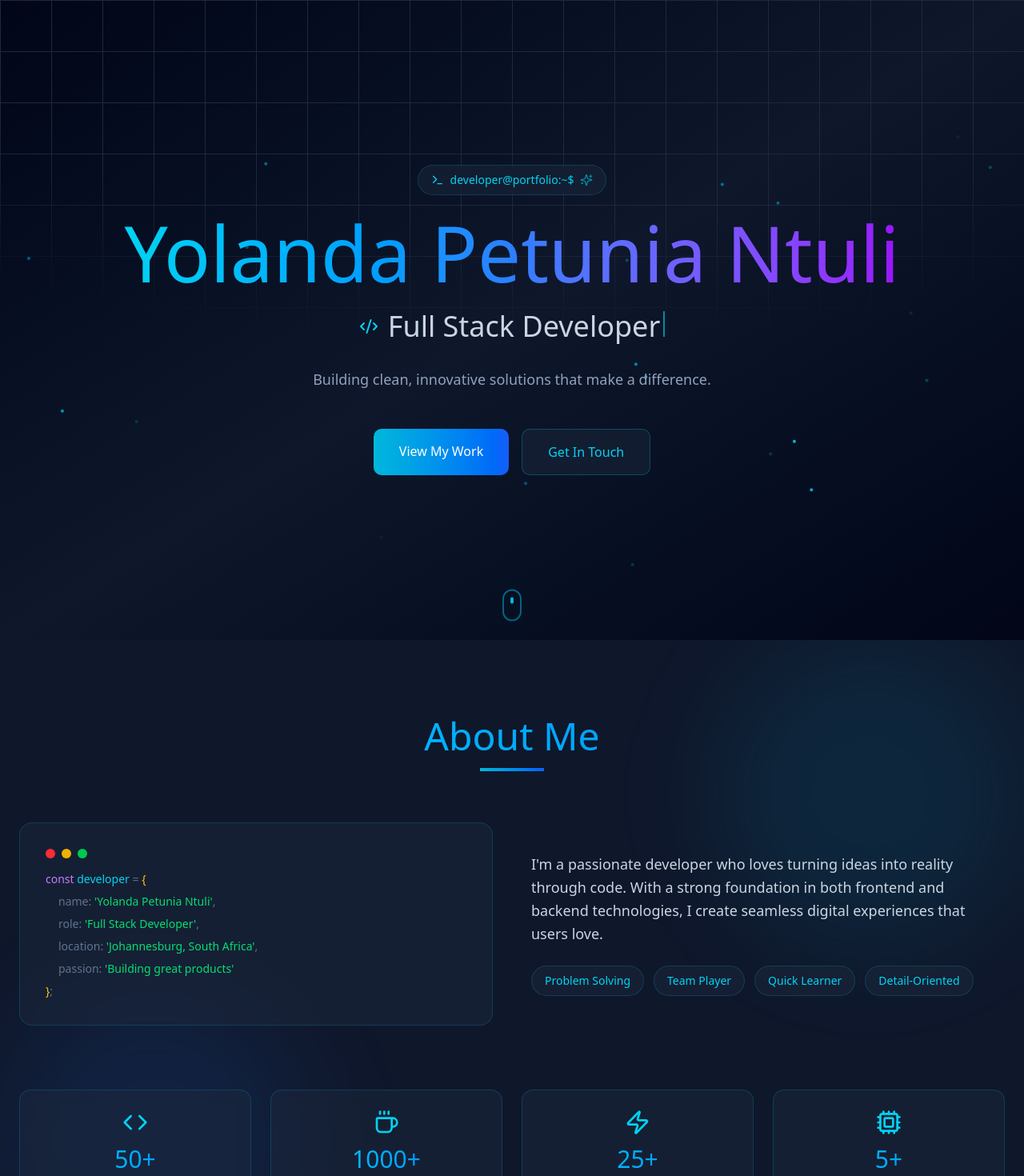
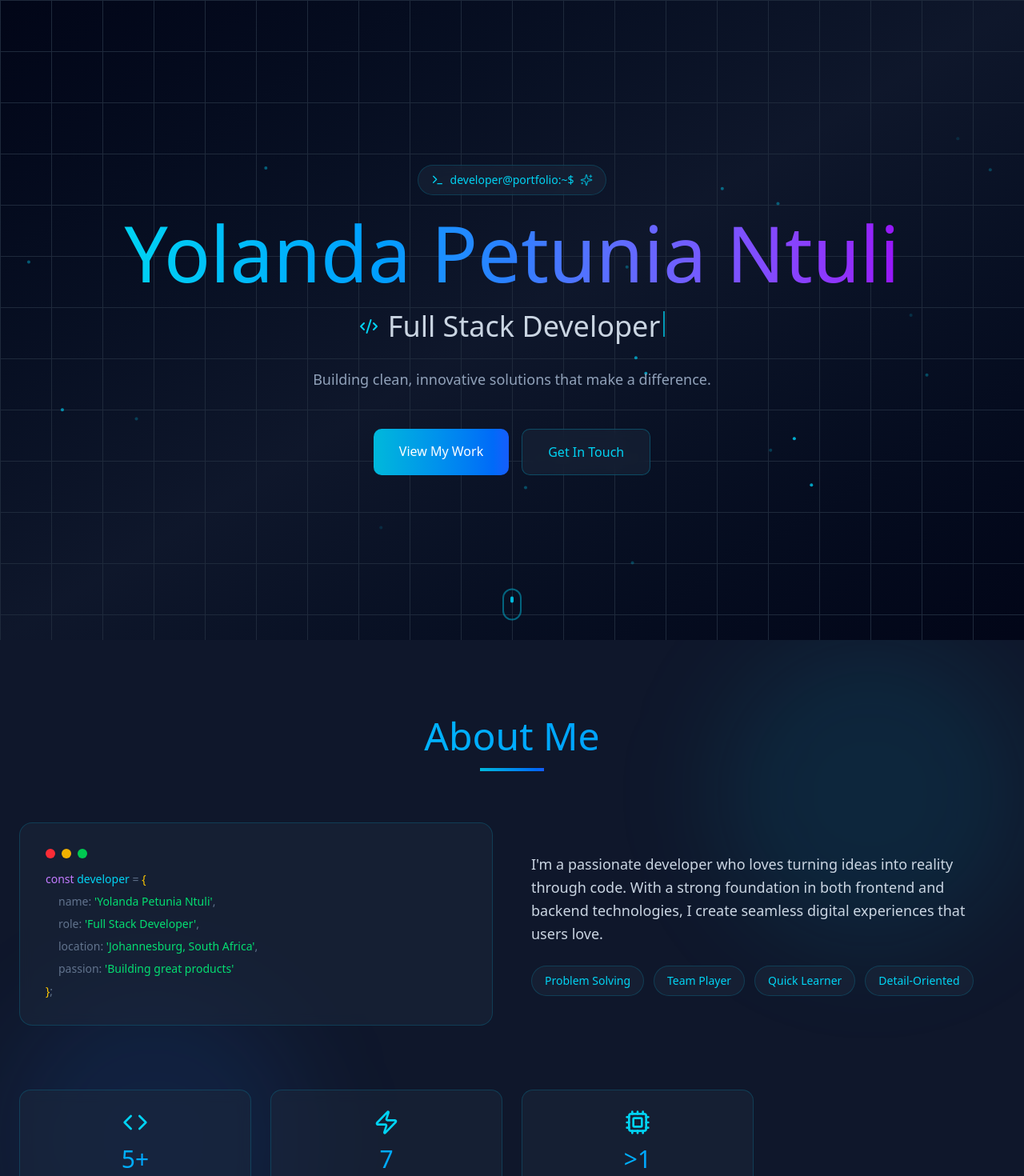
Before and after one commit to Landa21/Portfolio, a React (Vite) app: page / in a window 1280 px wide. Shown: the top 1470 px of the page at 80% size. Built offline with nearby package versions, Linux system fonts and the light colour scheme.

Commit message:
fix:info cards

```diff
--- a/src/App.tsx
+++ b/src/App.tsx
@@ -3,7 +3,7 @@ import { About } from './components/About';
 import { Skills } from './components/Skills';
 import { Projects } from './components/Projects';
 import { Experience } from './components/Experience';
-import { Contact } from './components/Contact';
+
 import { Footer } from './components/Footer';
 
 export default function App() {
@@ -14,7 +14,7 @@ export default function App() {
       <Skills />
       <Projects />
       <Experience />
-      <Contact />
+
       <Footer />
     </div>
   );
--- a/src/components/About.tsx
+++ b/src/components/About.tsx
@@ -2,10 +2,9 @@ import { motion } from 'motion/react';
 import { Code, Coffee, Zap, Cpu } from 'lucide-react';
 
 const stats = [
-  { icon: Code, label: 'Projects Completed', value: '50+' },
-  { icon: Coffee, label: 'Cups of Coffee', value: '1000+' },
-  { icon: Zap, label: 'Technologies', value: '25+' },
-  { icon: Cpu, label: 'Years Experience', value: '5+' },
+  { icon: Code, label: 'Projects Completed', value: '5+' },
+  { icon: Zap, label: 'Technologies', value: '7' },
+  { icon: Cpu, label: 'Years Experience', value: '>1' },
 ];
 
 export function About() {
--- a/src/components/Experience.tsx
+++ b/src/components/Experience.tsx
@@ -14,18 +14,8 @@ const experiences = [
     ],
     icon: Briefcase,
   },
-  {
-    company: 'Self-Learning & Projects',
-    role: 'Independent Developer',
-    period: '2023 - Present',
-    description: 'Continuously expanding my skills through personal projects, online courses, and hands-on practice with various technologies.',
-    achievements: [
-      'Completed multiple full-stack projects from concept to deployment',
-      'Mastered React, TypeScript, and modern web development tools',
-      'Active contributor to coding communities and forums',
-    ],
-    icon: GraduationCap,
-  },
+
+
 ];
 
 export function Experience() {
--- a/src/components/Projects.tsx
+++ b/src/components/Projects.tsx
@@ -146,21 +146,7 @@ export function Projects() {
         </div>
 
         {/* View all projects button */}
-        <motion.div
-          initial={{ opacity: 0 }}
-          whileInView={{ opacity: 1 }}
-          viewport={{ once: true }}
-          transition={{ duration: 0.6, delay: 0.4 }}
-          className="text-center mt-12"
-        >
-          <a
-            href="#"
-            className="inline-flex items-center gap-2 px-8 py-4 bg-slate-800/50 border border-cyan-500/30 text-cyan-400 rounded-lg backdrop-blur-sm transition-all hover:border-cyan-500/60 hover:bg-slate-800/80"
-          >
-            View All Projects
-            <ExternalLink className="w-4 h-4" />
-          </a>
-        </motion.div>
+
       </div>
     </section>
   );
--- a/src/index.css
+++ b/src/index.css
@@ -1,4 +1,4 @@
-/*! tailwindcss v4.1.3 | MIT License | https://tailwindcss.com */
+/*! tailwindcss v4.1.3  https://tailwindcss.com */
 @layer properties {
   @supports (((-webkit-hyphens: none)) and (not (margin-trim: inline))) or ((-moz-orient: inline) and (not (color: rgb(from red r g b)))) {
     *, :before, :after, ::backdrop {
@@ -152,7 +152,7 @@
   }
 
   html, :host {
-    -webkit-text-size-adjust: 100%;
+
     tab-size: 4;
     line-height: 1.5;
     font-family: var(--default-font-family, ui-sans-serif, system-ui, sans-serif, "Apple Color Emoji", "Segoe UI Emoji", "Segoe UI Symbol", "Noto Color Emoji");
@@ -1139,9 +1139,7 @@
     --tw-gradient-stops: var(--tw-gradient-via-stops, var(--tw-gradient-position), var(--tw-gradient-from) var(--tw-gradient-from-position), var(--tw-gradient-to) var(--tw-gradient-to-position));
   }
 
-  .\[mask-image\:radial-gradient\(ellipse_80\%_50\%_at_50\%_0\%\,\#000_70\%\,transparent_110\%\)\] {
-    mask-image: radial-gradient(80% 50% at 50% 0, #000 70%, #0000 110%);
-  }
+
 
   .bg-\[size\:4rem_4rem\] {
     background-size: 4rem 4rem;
```
Also changed, not shown: src/Attributions.md (+2 -2 lines), src/guidelines/Guidelines.md (deleted, +0 -61 lines).
